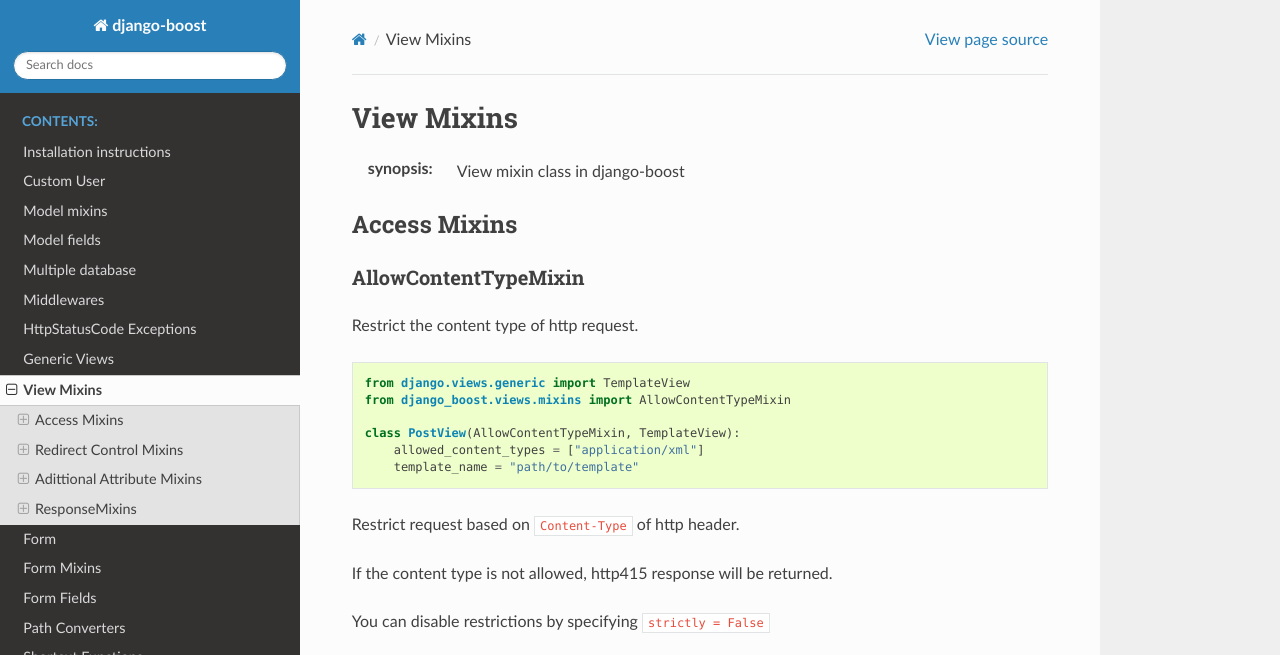
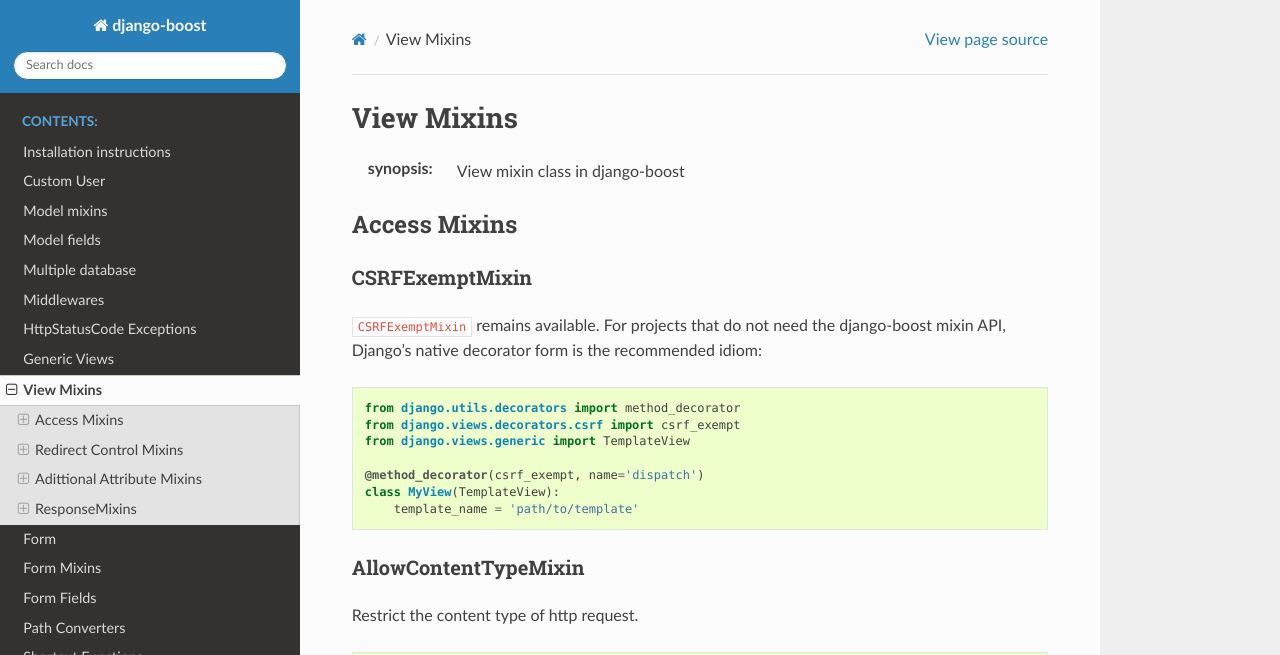
Before and after one commit to ChanTsune/django-boost, a Sphinx documentation site: the page built from docs/view_mixins.rst, in a window 1280 px wide and 900 px high, cut to the strip 0-655 px from the top of the window. Built offline with Sphinx 7.4.7 and the Read the Docs theme 3.1.0, drawn with Linux system fonts in a browser that asks for light colours; the version number could not be read and is left out.

Commit message:
:memo: Document planned v3 baseline and useragent extra

```diff
--- a/docs/index.rst
+++ b/docs/index.rst
@@ -39,7 +39,11 @@
 
 This might mean the django-boost may work with older or unsupported versions but we do not guarantee it and most likely will not fix bugs related to incompatibilities with older versions.
 
-At this time we test on and thrive to support valid combinations of Python 3.8, 3.9, 3.10 and pypy3 with Django versions 3.0 to 3.2 and 4.0 to 4.1.
+The django-boost 2.x line is tested on Python 3.8-3.12 and Django 3.0-4.2.
+
+The next major release, django-boost 3.0, is planned to require Python 3.11+
+and Django 5.2+. User-agent detection is also planned to move behind an
+optional extra: ``pip install django-boost[useragent]``.
 
 
 
--- a/docs/view_mixins.rst
+++ b/docs/view_mixins.rst
@@ -5,6 +5,23 @@
 
 Access Mixins
 ---------------
+
+CSRFExemptMixin
+~~~~~~~~~~~~~~~~
+
+``CSRFExemptMixin`` remains available. For projects that do not need the
+django-boost mixin API, Django's native decorator form is the recommended
+idiom:
+
+::
+
+  from django.utils.decorators import method_decorator
+  from django.views.decorators.csrf import csrf_exempt
+  from django.views.generic import TemplateView
+
+  @method_decorator(csrf_exempt, name='dispatch')
+  class MyView(TemplateView):
+      template_name = 'path/to/template'
 
 AllowContentTypeMixin
 ~~~~~~~~~~~~~~~~~~~~~~~
```
Also changed, not shown: CHANGELOG.md (+5 -0 lines), README.md (+10 -0 lines), docs/template_context.rst (+6 -1 lines).
